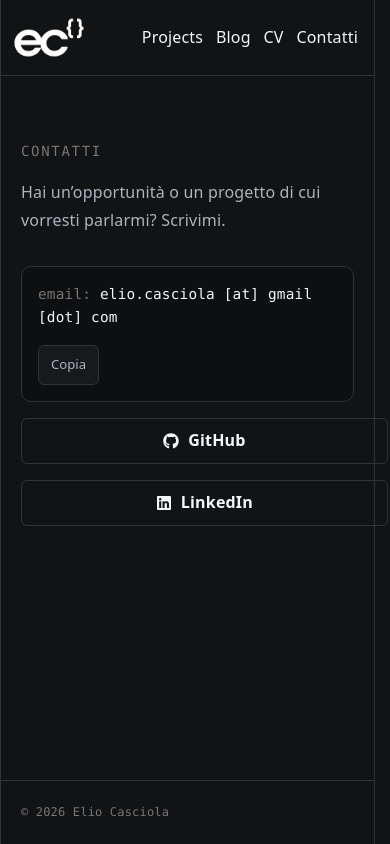
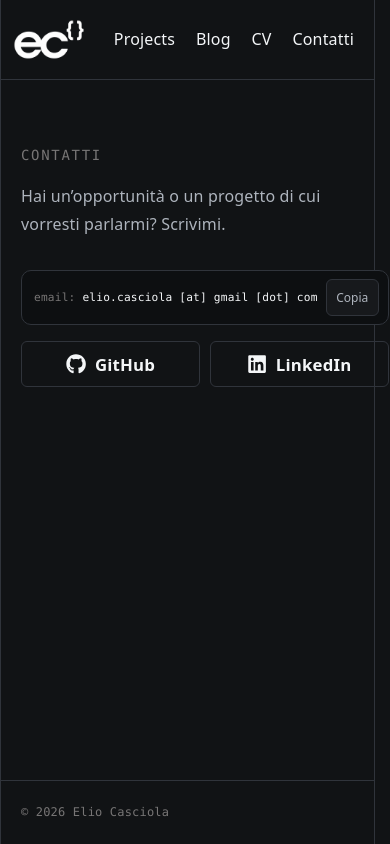
Before and after one commit to ElioCasciola/eliocasciola-dev, a React (Vite) app: page /contacts in a window 390 px wide. Built offline with nearby package versions, Linux system fonts and the light colour scheme.

Commit message:
Changed contact page button and layout on desktop and mobile. Contacts page done!

```diff
--- a/src/components/Navbar.css
+++ b/src/components/Navbar.css
@@ -51,7 +51,7 @@
 
     .navbar-link {
         display: block;
-        padding-block: 0.625rem;
+        padding: 0.75rem 0.25rem;
         white-space: nowrap;
     }
 
--- a/src/pages/Contacts.css
+++ b/src/pages/Contacts.css
@@ -21,6 +21,7 @@
 }
 
 .contact-options {
+    width: fit-content;
     max-width: 620px;
     margin-top: 2rem;
 }
@@ -69,8 +70,8 @@
 }
 
 .contacts-social {
-    display: flex;
-    flex-wrap: wrap;
+    display: grid;
+    grid-template-columns: repeat(2, minmax(0, 1fr));
     gap: 1rem;
     margin-top: 1rem;
 }
@@ -114,6 +115,17 @@
     border: 0;
 }
 
+@media (min-width: 601px) {
+    .contacts-social a {
+        font-size: 1.05rem;
+    }
+
+    .contacts-social a svg {
+        width: 1.2em;
+        height: 1.2em;
+    }
+}
+
 @media (max-width: 600px) {
     .contacts-page {
         padding: 4rem 1.25rem;
@@ -124,20 +136,47 @@
     }
 
     .email-box {
-        align-items: stretch;
-        flex-direction: column;
-        padding: 1rem;
+        width: fit-content;
+        max-width: 100%;
+        gap: 0.5rem;
+        padding: 0.5rem 0.55rem 0.5rem 0.75rem;
+    }
+
+    .email-address {
+        min-width: 0;
+        font-size: 0.7rem;
+        line-height: 1.4;
+        white-space: nowrap;
     }
 
     .email-copy {
-        align-self: flex-start;
+        padding: 0.38rem 0.6rem;
+        font-size: 0.75rem;
     }
 
     .contacts-social a {
-        width: 100%;
+        min-width: 115px;
+        padding: 0.65rem 1rem;
+        font-size: 1.05rem;
+    }
+
+    .contacts-social a svg {
+        width: 1.2em;
+        height: 1.2em;
     }
 
     .contacts-social {
+        gap: 0.6rem;
+    }
+}
+
+@media (max-width: 340px) {
+    .email-box {
+        align-items: flex-start;
         flex-direction: column;
     }
+
+    .email-copy {
+        align-self: flex-end;
+    }
 }
--- a/src/pages/Contacts.jsx
+++ b/src/pages/Contacts.jsx
@@ -29,8 +29,13 @@ function Contacts() {
                             <span className="email-label">email:</span>{' '}
                             elio.casciola <span aria-hidden="true">[at]</span>
                             <span className="sr-only">chiocciola</span>{' '}
-                            gmail <span aria-hidden="true">[dot]</span>
-                            <span className="sr-only">punto</span> com
+                            gmail
+                            <span className="email-dot-desktop">
+                                {' '}
+                                <span aria-hidden="true">[dot]</span>
+                                <span className="sr-only">punto</span>{' '}
+                            </span>
+                            com
                         </code>
 
                         <button
```
